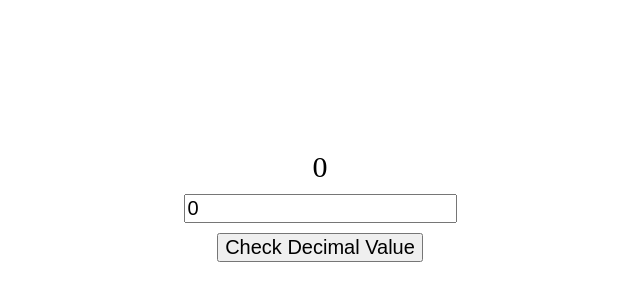
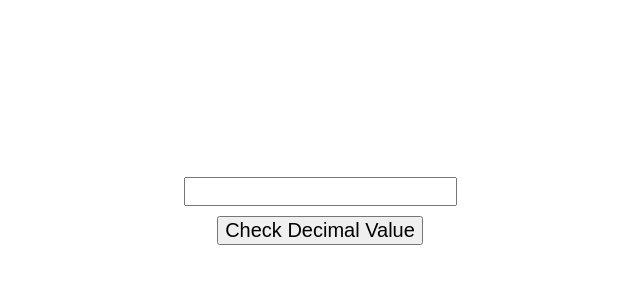
Before and after one commit to colcheski/app-ideas-bin2dec, a plain HTML site: page index.html in a window 1280 px wide. Shown: the part 202-502 px from the top of the page, without its empty margins (320-960 px from the left). Drawn offline with Linux system fonts and the light colour scheme.

Commit message:
remove initial values from input and label

```diff
--- a/index.html
+++ b/index.html
@@ -8,8 +8,8 @@
 </head>
 <body>
   <div class="container">
-    <label id="decimalLabel" for="binaryInput">0</label>
-    <input id="binaryInput" name="binaryInput" class="input" type="text" value="0" maxlength="8">
+    <label id="decimalLabel" for="binaryInput"></label>
+    <input id="binaryInput" name="binaryInput" class="input" type="text" value="" maxlength="8">
     <button id="checkBtn">Check Decimal Value</button>
   </div>
 
```
